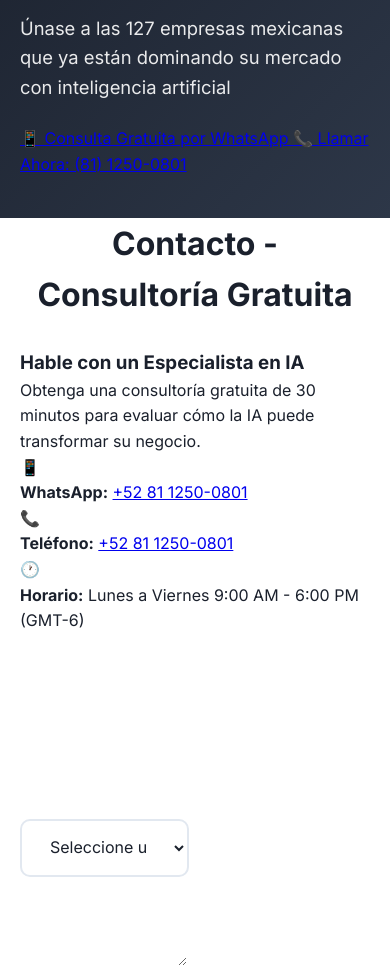
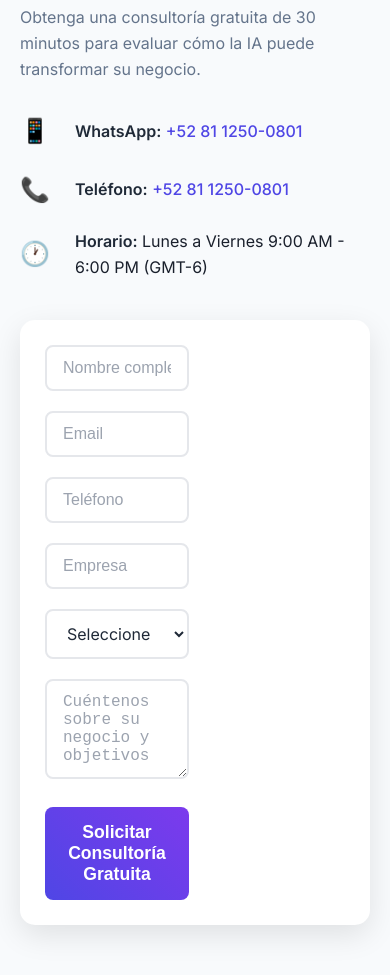
Before and after one commit to Seneval/ianwebsite, a plain HTML site: page inteligencia-artificial-negocios-mexico.html in a window 390 px wide. Shown: the part 6780-7755 px from the top of the page. Drawn offline with Linux system fonts and the light colour scheme.

Commit message:
fix: Remove testimonials section and add proper contact form styling
- Remove testimonials section completely as requested
- Add comprehensive CSS for contact section styling
- Improve form styling with proper focus states and hover effects
- Add responsive design for mobile devices
- Ensure consistent visual hierarchy across all sections

```diff
--- a/inteligencia-artificial-negocios-mexico.html
+++ b/inteligencia-artificial-negocios-mexico.html
@@ -256,6 +256,129 @@
 
             .roi-stats {
                 grid-template-columns: 1fr;
+            }
+        }
+
+        /* Contact Section Styles */
+        .contact-section {
+            padding: 80px 0;
+            background: #f8fafc;
+        }
+
+        .contact-content {
+            display: grid;
+            grid-template-columns: 1fr 1fr;
+            gap: 60px;
+            align-items: start;
+        }
+
+        .contact-info h3 {
+            font-size: 1.5rem;
+            color: #1F2937;
+            margin-bottom: 15px;
+        }
+
+        .contact-info p {
+            color: #64748b;
+            margin-bottom: 30px;
+            line-height: 1.6;
+        }
+
+        .contact-details {
+            display: flex;
+            flex-direction: column;
+            gap: 20px;
+        }
+
+        .contact-item {
+            display: flex;
+            align-items: center;
+            gap: 15px;
+        }
+
+        .contact-icon {
+            font-size: 1.5rem;
+            min-width: 40px;
+        }
+
+        .contact-item strong {
+            color: #1F2937;
+            font-weight: 600;
+        }
+
+        .contact-item a {
+            color: #4F46E5;
+            text-decoration: none;
+            font-weight: 500;
+        }
+
+        .contact-item a:hover {
+            text-decoration: underline;
+        }
+
+        .contact-form {
+            background: white;
+            padding: 40px;
+            border-radius: 15px;
+            box-shadow: 0 10px 30px rgba(0,0,0,0.1);
+        }
+
+        .contact-form .form-group {
+            margin-bottom: 20px;
+        }
+
+        .contact-form input,
+        .contact-form select,
+        .contact-form textarea {
+            width: 100%;
+            padding: 12px 16px;
+            border: 2px solid #E5E7EB;
+            border-radius: 8px;
+            font-size: 1rem;
+            color: #1F2937;
+            background: white;
+            transition: border-color 0.3s ease;
+        }
+
+        .contact-form input:focus,
+        .contact-form select:focus,
+        .contact-form textarea:focus {
+            outline: none;
+            border-color: #4F46E5;
+            box-shadow: 0 0 0 3px rgba(79, 70, 229, 0.1);
+        }
+
+        .contact-form input::placeholder,
+        .contact-form textarea::placeholder {
+            color: #9CA3AF;
+        }
+
+        .contact-form button {
+            width: 100%;
+            padding: 15px;
+            background: linear-gradient(45deg, #4F46E5, #7C3AED);
+            color: white;
+            border: none;
+            border-radius: 8px;
+            font-size: 1.1rem;
+            font-weight: 600;
+            cursor: pointer;
+            transition: transform 0.3s ease, box-shadow 0.3s ease;
+        }
+
+        .contact-form button:hover {
+            transform: translateY(-2px);
+            box-shadow: 0 8px 25px rgba(79, 70, 229, 0.3);
+        }
+
+        @media (max-width: 768px) {
+            .contact-content {
+                grid-template-columns: 1fr;
+                gap: 40px;
+            }
+
+            .contact-form {
+                padding: 25px;
             }
         }
     </style>
@@ -691,41 +814,6 @@
         </div>
     </section>
 
-    <!-- Testimonials Section -->
-    <section class="testimonials-section">
-        <div class="container">
-            <h2 class="section-title">Lo que Dicen Nuestros Clientes</h2>
-            <div class="testimonials-grid">
-                <div class="testimonial-card">
-                    <div class="testimonial-content">
-                        <p>"Con el chatbot de iAN aumentamos nuestras ventas 250% en 3 meses. Ahora atendemos clientes 24/7 sin aumentar personal."</p>
-                    </div>
-                    <div class="testimonial-author">
-                        <div class="author-name">María González</div>
-                        <div class="author-title">Directora de Ventas, TechMéxico</div>
-                    </div>
-                </div>
-                <div class="testimonial-card">
-                    <div class="testimonial-content">
-                        <p>"La prospección automática con IA nos redujo el costo por lead en 70%. Ahora generamos más prospectos con menos inversión."</p>
-                    </div>
-                    <div class="testimonial-author">
-                        <div class="author-name">Carlos Rodríguez</div>
-                        <div class="author-title">CEO, InnovaPlus</div>
-                    </div>
-                </div>
-                <div class="testimonial-card">
-                    <div class="testimonial-content">
-                        <p>"Nuestro sitio web con IA convierte 5 veces más que el anterior. Los clientes quedan impresionados con la experiencia."</p>
-                    </div>
-                    <div class="testimonial-author">
-                        <div class="author-name">Ana Martínez</div>
-                        <div class="author-title">Fundadora, EcoSolutions</div>
-                    </div>
-                </div>
-            </div>
-        </div>
-    </section>
 
     <!-- CTA Section -->
     <section class="cta-section">
```
